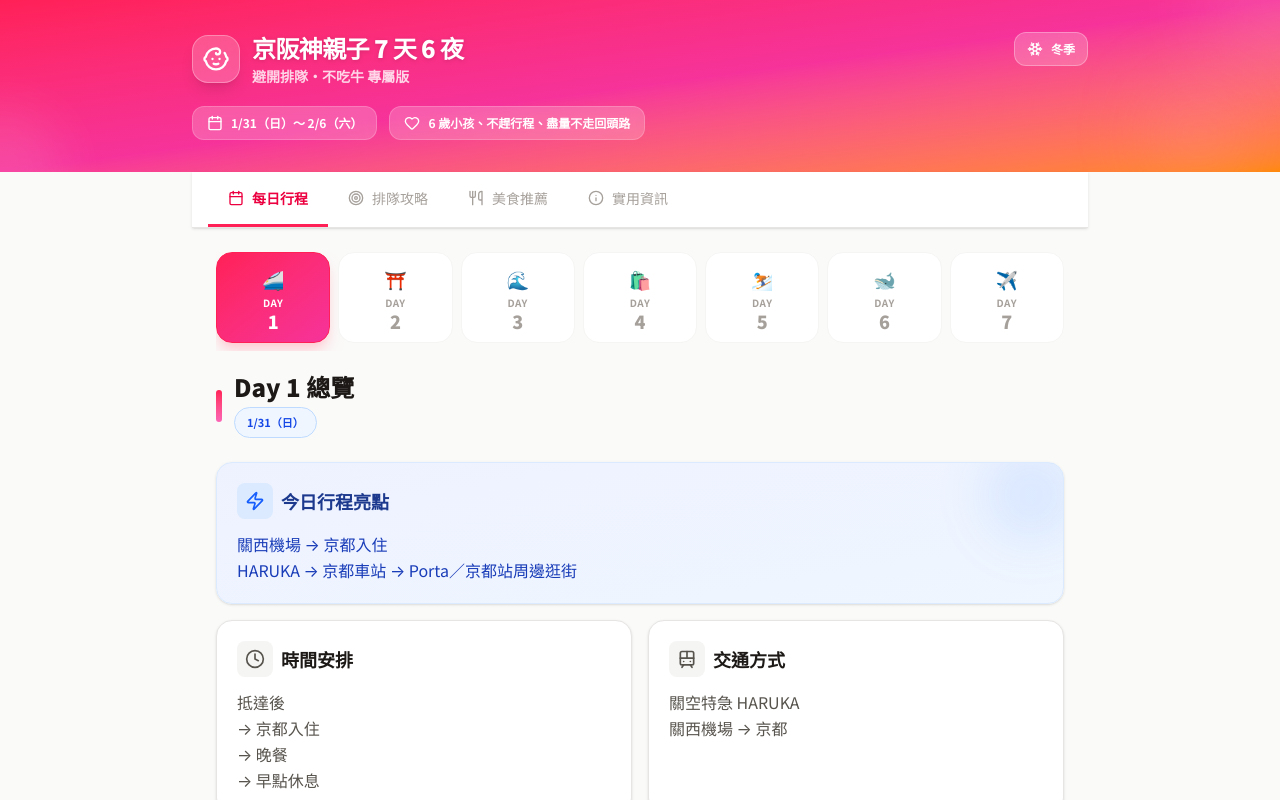
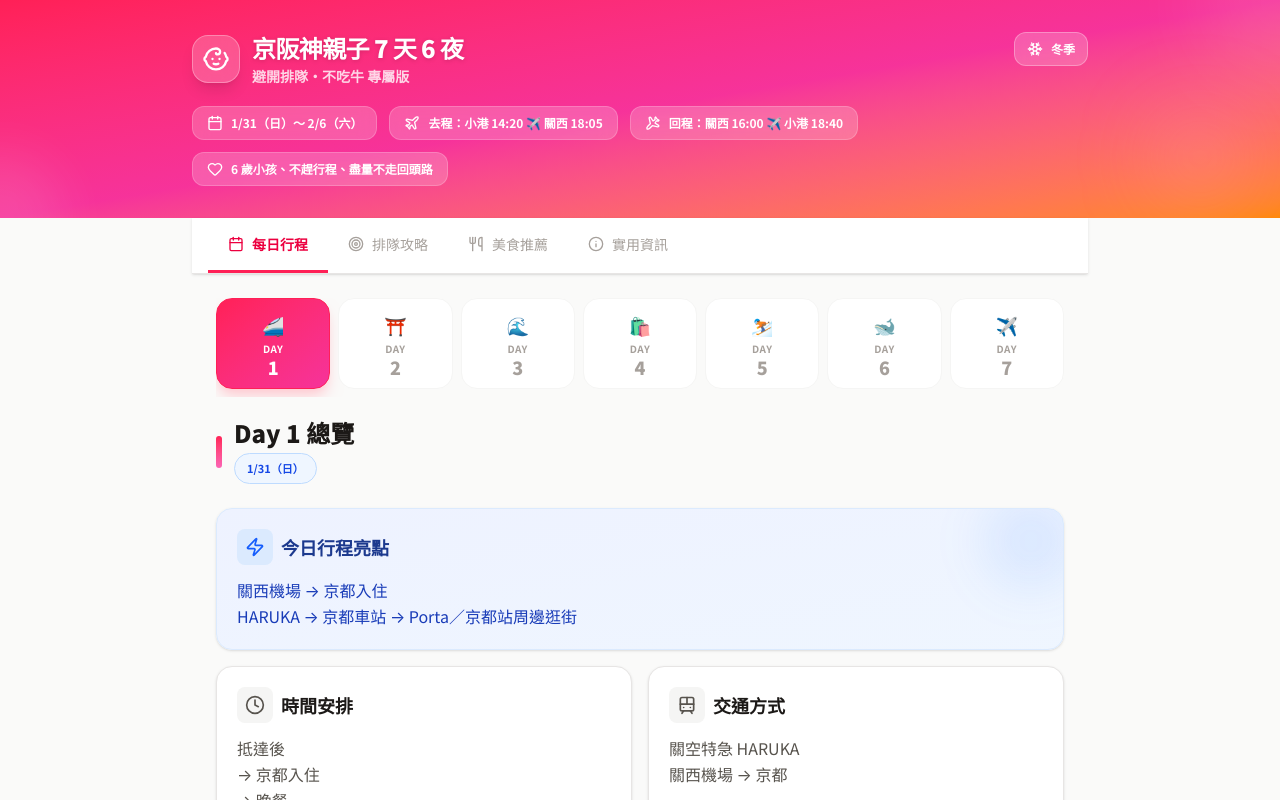
Before and after one commit to pilimesai/osaka-family-7d, a React (Vite) app: page / in a window 1280 px wide. Shown: the top 800 px of the page. Built offline with nearby package versions, Linux system fonts and the light colour scheme.

Commit message:
fix: restore flight info and handle optional queueTips

```diff
--- a/src/App.tsx
+++ b/src/App.tsx
@@ -70,6 +70,14 @@ function App() {
             <div className="bg-white/20 backdrop-blur-sm px-3.5 py-2 rounded-xl border border-white/20 flex items-center gap-2">
               <Calendar className="w-4 h-4 text-white" />
               <span className="text-xs font-bold text-white">{TRIP_INFO.dateRange}</span>
+            </div>
+            <div className="bg-white/20 backdrop-blur-sm px-3.5 py-2 rounded-xl border border-white/20 flex items-center gap-2">
+              <Plane className="w-4 h-4 text-white" />
+              <span className="text-xs font-bold text-white">{TRIP_INFO.flights?.outbound}</span>
+            </div>
+            <div className="bg-white/20 backdrop-blur-sm px-3.5 py-2 rounded-xl border border-white/20 flex items-center gap-2">
+              <Plane className="w-4 h-4 text-white transform rotate-180" />
+              <span className="text-xs font-bold text-white">{TRIP_INFO.flights?.inbound}</span>
             </div>
             <div className="bg-white/20 backdrop-blur-sm px-3.5 py-2 rounded-xl border border-white/20 flex items-center gap-2">
               <Heart className="w-4 h-4 text-white" />
@@ -178,6 +186,7 @@ function App() {
                     </motion.div>
 
                     {/* Queue Tips Card */}
+                    {currentDay.queueTips && (
                       <motion.div variants={itemVariants} className="col-span-1 md:col-span-2 bg-gradient-to-br from-amber-50 to-orange-50 rounded-2xl p-5 border border-orange-100 shadow-sm">
                         <div className="flex items-center gap-2 mb-3">
                           <div className="p-2 bg-orange-100 rounded-lg"><AlertTriangle className="w-5 h-5 text-orange-600" /></div>
@@ -185,6 +194,7 @@ function App() {
                         </div>
                         <p className="text-orange-800 font-medium leading-relaxed whitespace-pre-wrap">{currentDay.queueTips}</p>
                       </motion.div>
+                    )}
 
                     {/* Child Card */}
                     <motion.div variants={itemVariants} className="bg-pink-50 rounded-2xl p-5 border border-pink-100 shadow-sm">
--- a/src/constants.ts
+++ b/src/constants.ts
@@ -6,6 +6,10 @@ export const TRIP_INFO = {
   dateRange: '1/31（日）～ 2/6（六）',
   season: '冬季',
   note: '6 歲小孩、不趕行程、盡量不走回頭路',
+  flights: {
+    outbound: '去程：小港 14:20 ✈️ 關西 18:05',
+    inbound: '回程：關西 16:00 ✈️ 小港 18:40'
+  }
 };
 
 export const ITINERARY: DayItinerary[] = [
--- a/src/types.ts
+++ b/src/types.ts
@@ -7,7 +7,7 @@ export interface DayItinerary {
   transport: string;
   childHighlights: string;
   food: string;
-  queueTips: string;
+  queueTips?: string;
 }
 
 export interface QueueStrategy {
```
Lines whose indentation alone changed are shown as unchanged.
